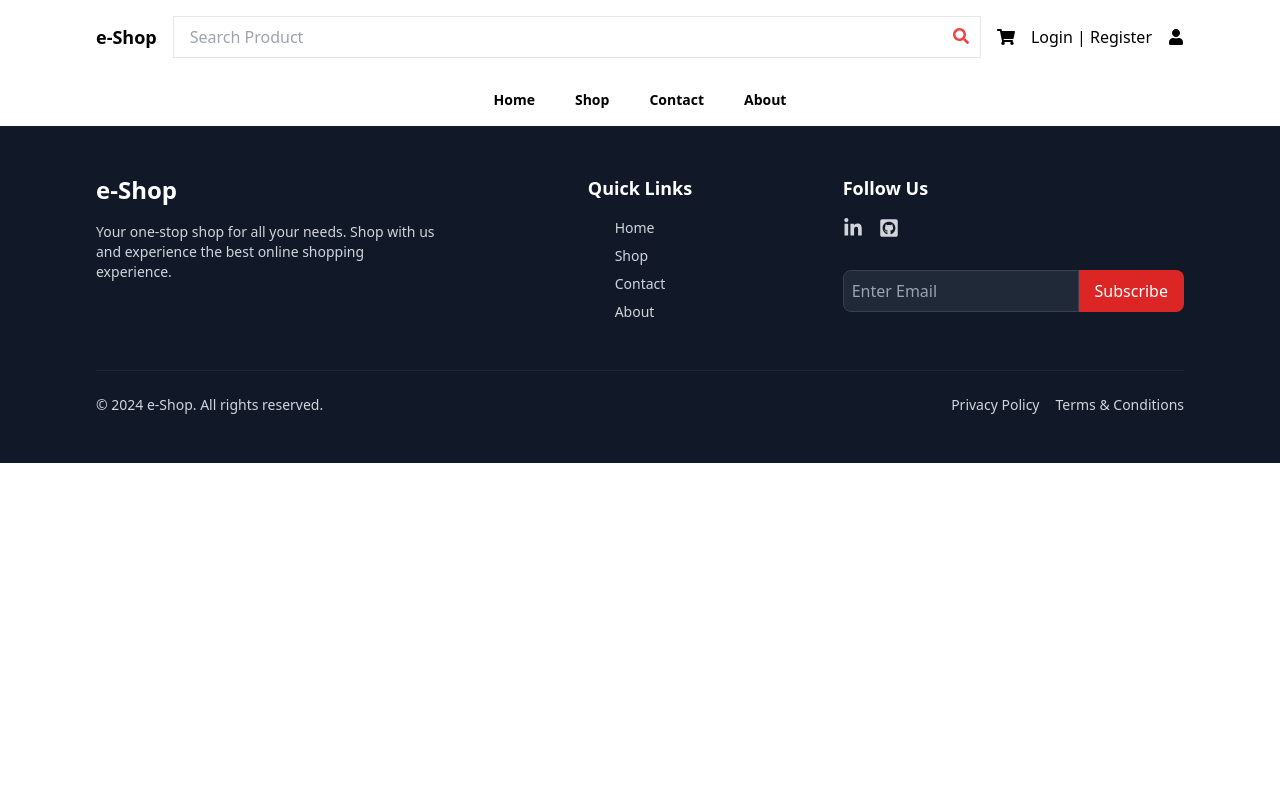
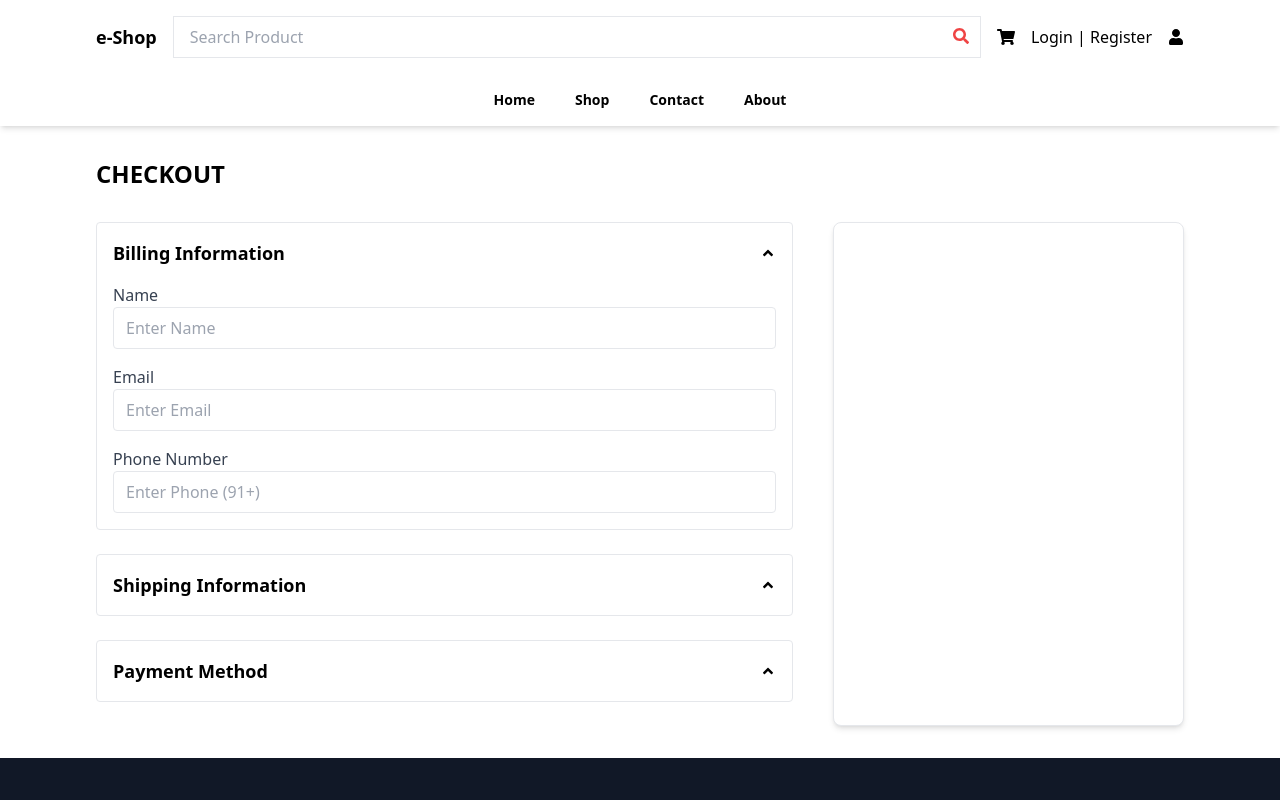
Before and after one commit to MogiliManikanta/EcommerceFrontend, a React (Vite) app: page /checkout in a window 1280 px wide. Shown: the top 800 px of the page. Built offline with nearby package versions, Linux system fonts and the light colour scheme.

Commit message:
Design Checkout Page

```diff
--- a/src/App.jsx
+++ b/src/App.jsx
@@ -4,7 +4,7 @@ import Navbar from "./components/Navbar";
 import Footer from "./components/Footer";
 import Shop from "./pages/Shop";
 import Cart from "./pages/Cart";
-
+import CheckOut from "./pages/CheckOut";
 function App() {
   return (
     <BrowserRouter>
@@ -13,6 +13,7 @@ function App() {
         <Route path="/" element={<Home />} />
         <Route path="/shop" element={<Shop />} />
         <Route path="/cart" element={<Cart />} />
+        <Route path="/checkout" element={<CheckOut />} />
       </Routes>
       <Footer />
     </BrowserRouter>
--- a/src/pages/Cart.jsx
+++ b/src/pages/Cart.jsx
@@ -9,12 +9,13 @@ import {
   increaseQuantity,
   decreaseQuantity,
 } from "../redux/cartSlice";
-
+import { useNavigate } from "react-router-dom";
 function Cart() {
   const cart = useSelector((state) => state.cart);
   const [address, setAddress] = useState("Sagar Colony Chinna Jaggampeta");
   const [isModelOpen, setIsModelOpen] = useState(false);
   const dispatch = useDispatch();
+  const navigate = useNavigate();
   return (
     <div className="container mx-auto py-8 min-h-96 px-4 md:px-16 lg:px-24">
       {cart.products.length > 0 ? (
@@ -109,7 +110,10 @@ function Cart() {
             <div className="flex justify-between mb-4">
               <span>Total Price : </span>
               <span>{cart.totalPrice}</span>
-              <button className="w-full bg-red-600 text-white py-2 hover:bg-red-800">
+              <button
+                className="w-full bg-red-600 text-white py-2 hover:bg-red-800"
+                onClick={() => navigate("/checkout")}
+              >
                 Proceed to Check Out
               </button>
             </div>
--- /dev/null
+++ b/src/pages/CheckOut.jsx
@@ -0,0 +1,234 @@
+import { useState } from "react";
+import { FaAngleDown, FaAngleUp } from "react-icons/fa";
+
+function CheckOut() {
+  const [billingToggle, setBillingToggle] = useState(true);
+  const [shippingToggle, setShippingToggle] = useState(false);
+  const [paymentToggle, setPaymentToggle] = useState(false);
+  const [paymentMethod, setPaymentMethod] = useState("cod");
+  return (
+    <div className="container mx-auto py-8 min-h-96 px-4 md:px-16 lg:px-24">
+      <h3 className="text-2xl font-semibold mb-4">CHECKOUT</h3>
+      <div className="flex flex-col md:flex-row justify-between space-x-10 mt-8">
+        <div className="md:w-2/3">
+          <div className="border p-4 mb-6 rounded">
+            <div
+              className="flex items-center justify-between cursor-pointer"
+              onClick={() => setBillingToggle(!billingToggle)}
+            >
+              <h3 className="text-lg font-semibold">Billing Information</h3>
+              {billingToggle ? <FaAngleUp /> : <FaAngleDown />}
+            </div>
+            {billingToggle && (
+              <div className="space-y-4 mt-4">
+                <div>
+                  <label className="block text-gray-700">Name</label>
+                  <input
+                    type="text"
+                    name="name"
+                    placeholder="Enter Name"
+                    className="w-full px-3 py-2 border rounded"
+                  />
+                </div>
+                <div>
+                  <label className="block text-gray-700">Email</label>
+                  <input
+                    type="email"
+                    name="email"
+                    placeholder="Enter Email"
+                    className="w-full px-3 py-2 border rounded"
+                  />
+                </div>
+                <div>
+                  <label className="block text-gray-700">Phone Number</label>
+                  <input
+                    type="number"
+                    name="phone"
+                    placeholder="Enter Phone (91+)"
+                    className="w-full px-3 py-2 border rounded"
+                  />
+                </div>
+              </div>
+            )}
+          </div>
+          {/** Shipping */}
+
+          <div className="border p-4 mb-6 rounded">
+            <div
+              className="flex items-center justify-between cursor-pointer"
+              onClick={() => setShippingToggle(!shippingToggle)}
+            >
+              <h3 className="text-lg font-semibold">Shipping Information</h3>
+              {shippingToggle ? <FaAngleDown /> : <FaAngleUp />}
+            </div>
+            {shippingToggle && (
+              <div className="space-y-4 mt-4">
+                <div>
+                  <label className="block text-gray-700">Address</label>
+                  <input
+                    type="text"
+                    name="address"
+                    placeholder="Enter Address"
+                    className="w-full px-3 py-2 border rounded"
+                  />
+                </div>
+                <div>
+                  <label className="block text-gray-700">City</label>
+                  <input
+                    type="text"
+                    name="city"
+                    placeholder="Enter City"
+                    className="w-full px-3 py-2 border rounded"
+                  />
+                </div>
+                <div>
+                  <label className="block text-gray-700">Zip Code</label>
+                  <input
+                    type="number"
+                    name="zip"
+                    placeholder="Enter Zip Code"
+                    className="w-full px-3 py-2 border rounded"
+                  />
+                </div>
+              </div>
+            )}
+          </div>
+
+          {/**Payment Method */}
+          {/*<div className="border p-4 mb-6 rounded">
+            <div
+              className="flex items-center justify-between cursor-pointer"
+              onClick={() => setPaymentToggle(!paymentToggle)}
+            >
+              <h3 className="text-lg font-semibold">Payment Information</h3>
+              {paymentToggle ? <FaAngleDown /> : <FaAngleUp />}
+            </div>
+            {paymentToggle && (
+              <div className="space-y-4 mt-4">
+                <div>
+                  <label className="block text-gray-700">Address</label>
+                  <input
+                    type="text"
+                    name="address"
+                    placeholder="Enter Address"
+                    className="w-full px-3 py-2 border rounded"
+                  />
+                </div>
+                <div>
+                  <label className="block text-gray-700">City</label>
+                  <input
+                    type="text"
+                    name="city"
+                    placeholder="Enter City"
+                    className="w-full px-3 py-2 border rounded"
+                  />
+                </div>
+                <div>
+                  <label className="block text-gray-700">Zip Code</label>
+                  <input
+                    type="number"
+                    name="zip"
+                    placeholder="Enter Zip Code"
+                    className="w-full px-3 py-2 border rounded"
+                  />
+                </div>
+              </div>
+            )}
+          </div>*/}
+
+          {/** Payment Option */}
+          <div className="border p-4 mb-6 rounded">
+            <div
+              className="flex items-center justify-between cursor-pointer"
+              onClick={() => setPaymentToggle(!paymentToggle)}
+            >
+              <h3 className="text-lg font-semibold">Payment Method</h3>
+              {paymentToggle ? <FaAngleDown /> : <FaAngleUp />}
+            </div>
+            {paymentToggle && (
+              <div className="space-y-4 mt-4">
+                <div className="flex items-center mb-2">
+                  <input
+                    type="radio"
+                    name="payment"
+                    checked={paymentMethod === "cod"}
+                    onChange={() => setPaymentMethod("cod")}
+                  />
+                  <label className="block text-gray-700 ml-2">
+                    Cash On Delivery
+                  </label>
+                </div>
+
+                <div className="flex items-center mb-2">
+                  <input
+                    type="radio"
+                    name="payment"
+                    checked={paymentMethod === "dc"}
+                    onChange={() => setPaymentMethod("dc")}
+                  />
+                  <label className="block text-gray-700 ml-2">Debit Card</label>
+                </div>
+                {paymentMethod === "dc" && (
+                  <div className="bg-gray-100 p-4 rounded-lg mb-4">
+                    <h3 className="text-xl font-semibold mb-4">
+                      Debit Card Information
+                    </h3>
+                    <div className="mb-4">
+                      <label className="block text-gray-700 font-semibold mb-2">
+                        Card Number
+                      </label>
+                      <input
+                        type="text"
+                        placeholder="Enter card number"
+                        className="border p-2 w-full rounded"
+                        required
+                      />
+                    </div>
+                    <div className="mb-4">
+                      <label className="block text-gray-700 font-semibold mb-2">
+                        Card Holder Name
+                      </label>
+                      <input
+                        type="text"
+                        placeholder="Enter card holder name"
+                        className="border p-2 w-full rounded"
+                        required
+                      />
+                    </div>
+                    <div>
+                      <div>
+                        <label className="block text-gray-700 font-semibold mb-2">
+                          Expire Date
+                        </label>
+                        <input
+                          type="date"
+                          className="border p-2 w-full rounded"
+                          placeholder="Enter Expire Date"
+                          required
+                        />
+                      </div>
+                      <div>
+                        <label className="block text-gray-700 font-semibold mb-2">
+                          CVV
+                        </label>
+                        <input
+                          type="text"
+                          className="border p-2 w-full rounded"
+                          placeholder="Enter CVV number"
+                          required
+                        />
+                      </div>
+                    </div>
+                  </div>
+                )}
+              </div>
+            )}
+          </div>
+        </div>
+        <div className="md:w-1/3 bg-white p-6 rounded-lg shadow-md border"></div>
+      </div>
+    </div>
+  );
+}
+
+export default CheckOut;
```
